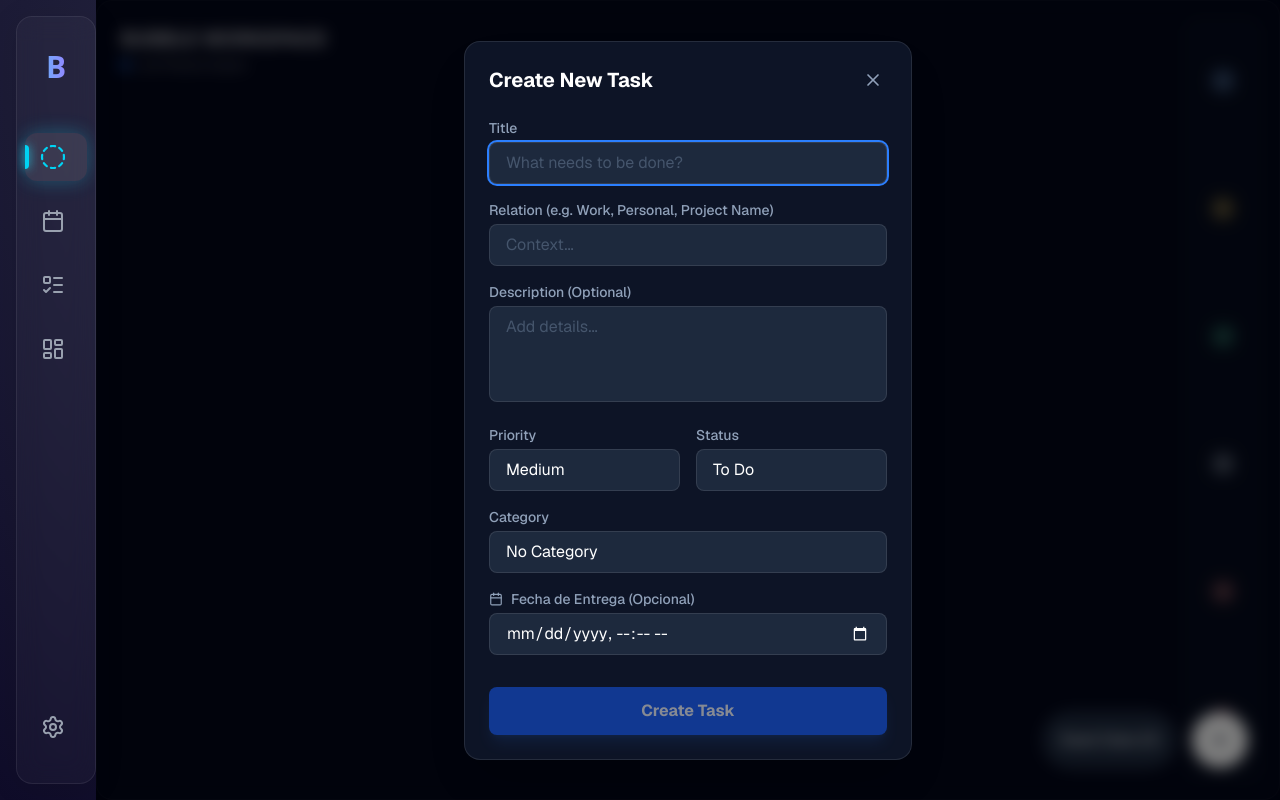
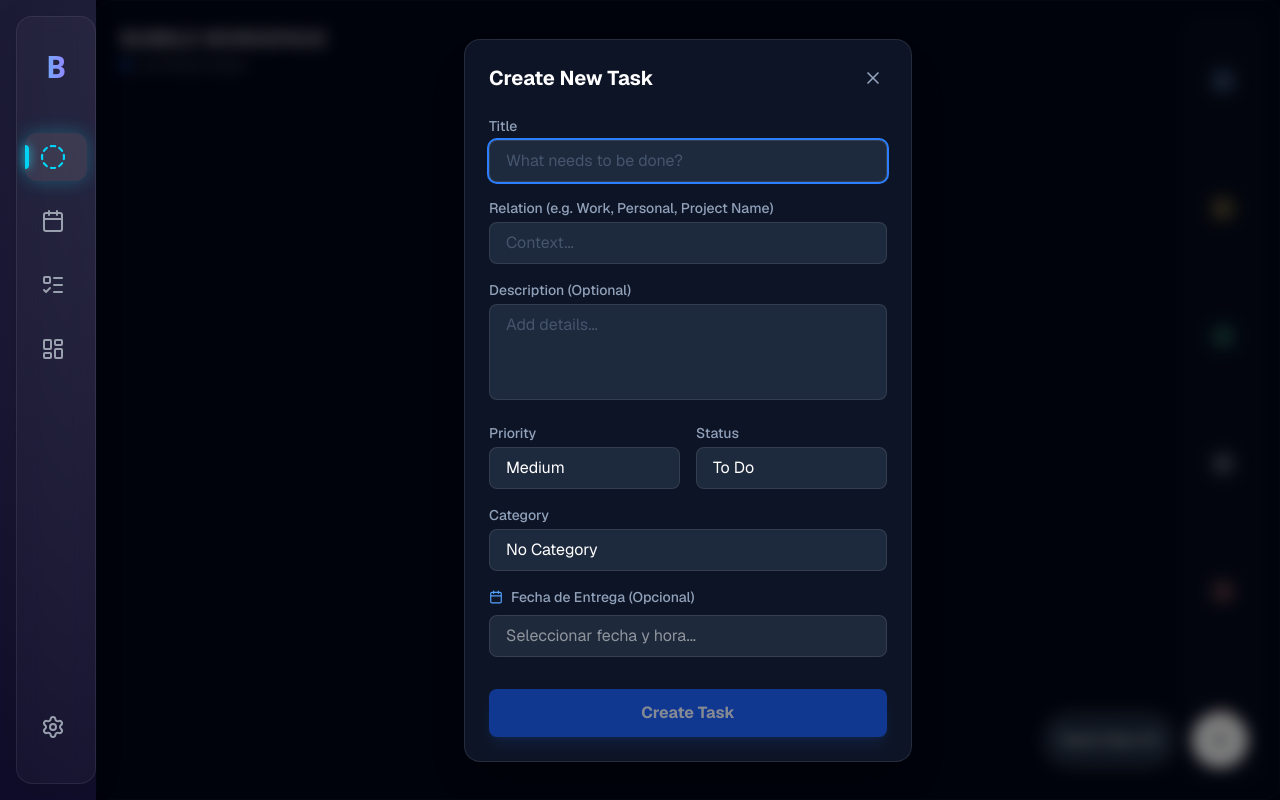
Before and after one commit to marcosromanv00/portfolio-task-manager, a Next.js app: page / in a window 1280 px wide. Both pictures are taken after a click on the button 1220 px from the left and 740 px from the top of the page. Built offline with nearby package versions, Linux system fonts and the light colour scheme.

Commit message:
feat: replace native date input with modern react-datepicker in TaskModal; add custom dark theme styles

```diff
--- a/package.json
+++ b/package.json
@@ -9,12 +9,14 @@
     "lint": "eslint"
   },
   "dependencies": {
+    "@types/react-datepicker": "^6.2.0",
     "clsx": "^2.1.1",
     "date-fns": "^4.1.0",
     "lucide-react": "^0.563.0",
     "matter-js": "^0.20.0",
     "next": "16.1.6",
     "react": "19.2.3",
+    "react-datepicker": "^9.1.0",
     "react-dom": "19.2.3",
     "react-use": "^17.6.0",
     "tailwind-merge": "^3.4.0",
--- a/src/app/globals.css
+++ b/src/app/globals.css
@@ -75,3 +75,109 @@ body {
 ::-webkit-scrollbar-thumb:hover {
   background: rgba(255, 255, 255, 0.2);
 }
+/* react-datepicker Custom Styles */
+.react-datepicker-wrapper {
+  width: 100%;
+}
+
+.react-datepicker {
+  background: rgba(15, 23, 42, 0.9) !important;
+  backdrop-filter: blur(12px) !important;
+  border: 1px solid rgba(255, 255, 255, 0.1) !important;
+  border-radius: 1rem !important;
+  font-family: inherit !important;
+  color: white !important;
+  box-shadow: 0 20px 25px -5px rgba(0, 0, 0, 0.5) !important;
+}
+
+.react-datepicker__header {
+  background: rgba(30, 41, 59, 0.5) !important;
+  border-bottom: 1px solid rgba(255, 255, 255, 0.1) !important;
+  border-top-left-radius: 1rem !important;
+  border-top-right-radius: 1rem !important;
+  padding: 1rem 0 !important;
+}
+
+.react-datepicker__current-month,
+.react-datepicker-time__header,
+.react-datepicker__day-name {
+  color: rgba(255, 255, 255, 0.9) !important;
+  font-weight: 600 !important;
+}
+
+.react-datepicker__day {
+  color: rgba(255, 255, 255, 0.7) !important;
+  transition: all 0.2s !important;
+  border-radius: 0.5rem !important;
+}
+
+.react-datepicker__day:hover {
+  background: rgba(59, 130, 246, 0.2) !important;
+  color: white !important;
+}
+
+.react-datepicker__day--selected,
+.react-datepicker__day--keyboard-selected {
+  background: #3b82f6 !important;
+  color: white !important;
+  border-radius: 0.5rem !important;
+}
+
+.react-datepicker__time-container {
+  border-left: 1px solid rgba(255, 255, 255, 0.1) !important;
+  background: transparent !important;
+  width: 100px !important;
+}
+
+.react-datepicker__time-box {
+  width: 100px !important;
+  border-bottom-right-radius: 1rem !important;
+}
+
+.react-datepicker__input-container input {
+  width: 100%;
+  background: #1e293b;
+  border: 1px solid rgba(255, 255, 255, 0.1);
+  border-radius: 0.5rem;
+  padding: 0.5rem 1rem;
+  color: white;
+  outline: none;
+  transition: all 0.2s;
+}
+
+.react-datepicker__input-container input:focus {
+  border-color: #3b82f6;
+  box-shadow: 0 0 0 2px rgba(59, 130, 246, 0.2);
+}
+
+.react-datepicker__navigation--next {
+  border-left-color: rgba(255, 255, 255, 0.5) !important;
+}
+
+.react-datepicker__navigation--previous {
+  border-right-color: rgba(255, 255, 255, 0.5) !important;
+}
+
+.react-datepicker__day--outside-month {
+  color: rgba(255, 255, 255, 0.2) !important;
+}
+
+.react-datepicker-time__header {
+  color: white !important;
+}
+
+.react-datepicker__time-list-item {
+  background: transparent !important;
+  color: rgba(255, 255, 255, 0.7) !important;
+  transition: all 0.2s !important;
+}
+
+.react-datepicker__time-list-item:hover {
+  background: rgba(59, 130, 246, 0.2) !important;
+  color: white !important;
+}
+
+.react-datepicker__time-list-item--selected {
+  background: #3b82f6 !important;
+  color: white !important;
+}
--- a/src/components/TaskModal.tsx
+++ b/src/components/TaskModal.tsx
@@ -5,15 +5,8 @@ import { X, Calendar } from "lucide-react";
 import { useTaskStore } from "@/store/useTaskStore";
 import { Priority, TaskStatus, Task, TaskCategory } from "@/lib/types";
 import { getBubbleRadius, getTaskColor } from "@/lib/utils";
-
-// Helper to format date for datetime-local input
-const formatDateForInput = (date: Date | undefined): string => {
-  if (!date) return "";
-  const d = new Date(date);
-  const offset = d.getTimezoneOffset();
-  const localDate = new Date(d.getTime() - offset * 60 * 1000);
-  return localDate.toISOString().slice(0, 16);
-};
+import DatePicker from "react-datepicker";
+import "react-datepicker/dist/react-datepicker.css";
 
 interface TaskModalProps {
   isOpen: boolean;
@@ -43,8 +36,8 @@ export default function TaskModal({
   const [status, setStatus] = useState<TaskStatus>(
     taskToEdit?.status ?? "todo",
   );
-  const [dueAt, setDueAt] = useState<string>(
-    formatDateForInput(taskToEdit?.dueAt),
+  const [dueAt, setDueAt] = useState<Date | null>(
+    taskToEdit?.dueAt ? new Date(taskToEdit.dueAt) : null,
   );
 
   const handleSubmit = (e: React.FormEvent) => {
@@ -57,8 +50,8 @@ export default function TaskModal({
       category === "" ? undefined : (category as TaskCategory);
     const finalColor = getTaskColor(status, finalCategory);
 
-    // Parse dueAt if provided
-    const parsedDueAt = dueAt ? new Date(dueAt) : undefined;
+    // dueAt is already a Date or null
+    const finalDueAt = dueAt || undefined;
 
     if (taskToEdit) {
       // Update existing
@@ -69,7 +62,7 @@ export default function TaskModal({
         priority,
         category: finalCategory,
         relation,
-        dueAt: parsedDueAt,
+        dueAt: finalDueAt,
         bubble: {
           ...taskToEdit.bubble,
           radius,
@@ -93,7 +86,7 @@ export default function TaskModal({
         priority,
         category: finalCategory,
         relation,
-        dueAt: parsedDueAt,
+        dueAt: finalDueAt,
         tags: [],
         isGroup: false,
         bubble: {
@@ -235,18 +228,24 @@ export default function TaskModal({
 
           {/* Due Date */}
           <div>
-            <label className="block text-sm font-medium text-slate-400 mb-1">
+            <label className="block text-sm font-medium text-slate-400 mb-2">
               <span className="flex items-center gap-2">
-                <Calendar size={14} />
+                <Calendar size={14} className="text-blue-400" />
                 Fecha de Entrega (Opcional)
               </span>
             </label>
-            <input
-              type="datetime-local"
-              value={dueAt}
-              onChange={(e) => setDueAt(e.target.value)}
-              className="w-full px-4 py-2 bg-slate-800 rounded-lg border border-white/10 text-white focus:outline-none focus:ring-2 focus:ring-blue-500 cursor-pointer scheme-dark"
-            />
+            <div className="relative modern-datepicker">
+              <DatePicker
+                selected={dueAt}
+                onChange={(date: Date | null) => setDueAt(date)}
+                showTimeSelect
+                dateFormat="Pp"
+                placeholderText="Seleccionar fecha y hora..."
+                className="w-full px-4 py-2.5 bg-slate-800/50 backdrop-blur-sm rounded-xl border border-white/10 text-white focus:outline-none focus:ring-2 focus:ring-blue-500/50 transition-all cursor-pointer"
+                isClearable
+                timeCaption="Hora"
+              />
+            </div>
           </div>
 
           {/* Submit */}
```
Also changed, not shown: 2 other files (tests, documents, lock files or other folders).
